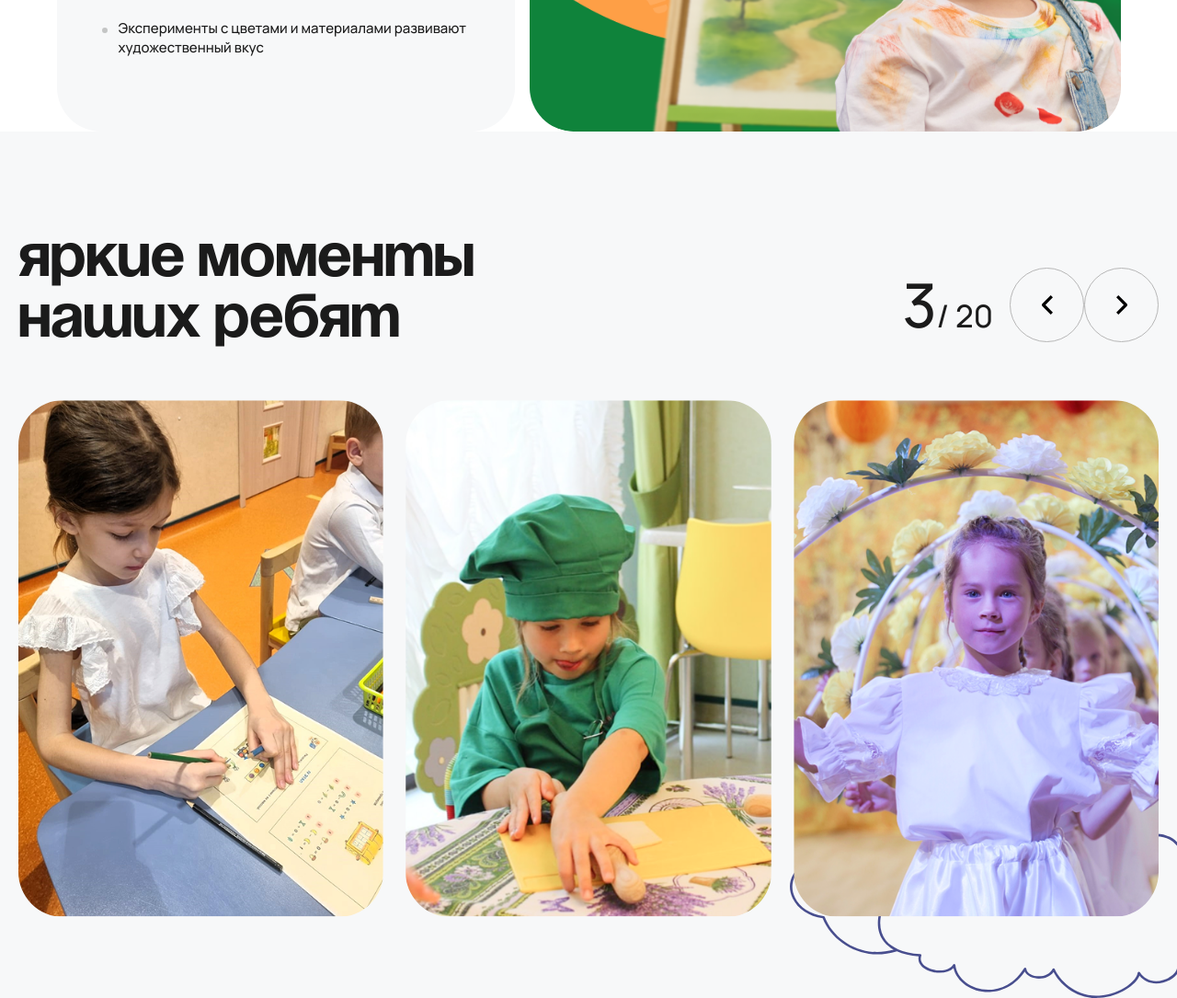
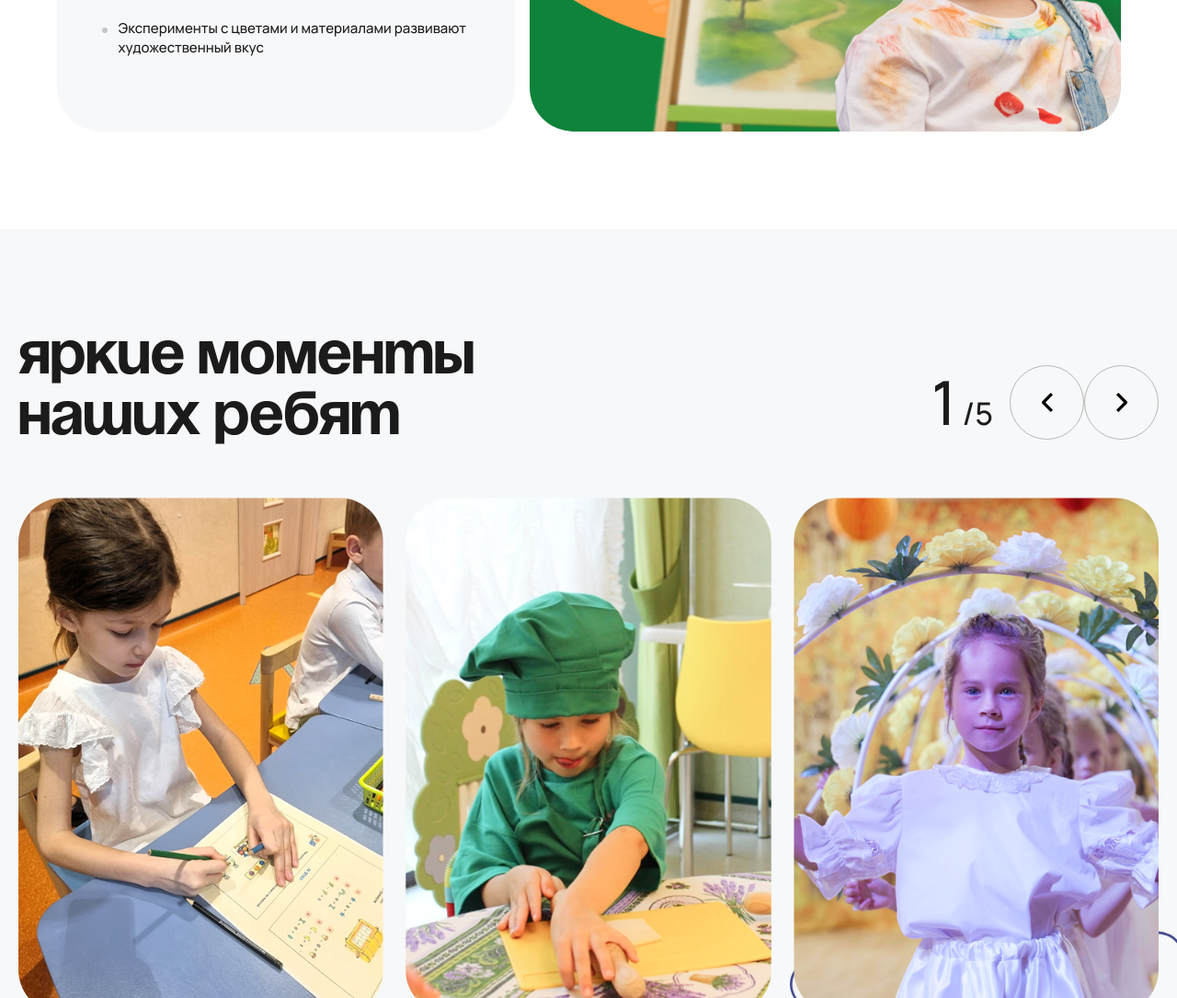
Before and after one commit to Mavlon4658/new-development, a plain HTML site: page index.html in a window 1280 px wide. Shown: the part 3787-4872 px from the top of the page at 92% size. Drawn offline with nearby package versions, Linux system fonts and the light colour scheme; files that its build step writes are made by us from their sources; files whose address does not match are found by name.

Commit message:
project is ready

```diff
--- a/assets/js/main.js
+++ b/assets/js/main.js
@@ -36,6 +36,7 @@ if (menu) {
 var swiper = new Swiper(".highlightsSwiper", {
     slidesPerView: 1.3,
     spaceBetween: 15,
+    loop: true,
     navigation: {
         nextEl: ".highlights-button-next",
         prevEl: ".highlights-button-prev",
@@ -55,6 +56,17 @@ var swiper = new Swiper(".highlightsSwiper", {
         },
     },
 });
+
+if (swiper) {
+    let swpLength = swiper.slides.length;
+    document.querySelector('.highlights_title_right .number').textContent = '';
+    document.querySelector('.highlights_title_right .number').innerHTML = `<span>${swiper.realIndex + 1}</span> /${swpLength}`;
+
+    swiper.on('slideChange', function (e) {
+        document.querySelector('.highlights_title_right .number').textContent = '';
+        document.querySelector('.highlights_title_right .number').innerHTML = `<span>${swiper.realIndex + 1}</span> /${swpLength}`;
+    });
+}
 
 const footerSwp = new Swiper('.footer .swiper', {
     slidesPerView: 'auto',
--- a/assets/scss/_tarif.scss
+++ b/assets/scss/_tarif.scss
@@ -1,5 +1,11 @@
 // tarif
 .tarif {
+  padding-bottom: 106px;
+
+  @include media(992) {
+    padding-bottom: 100px;
+  }
+
   &_title {
     position: relative;
     padding: 138px 0 48px 0;
```
Also changed, not shown: assets/scss/style.css (added), 1 other file.
